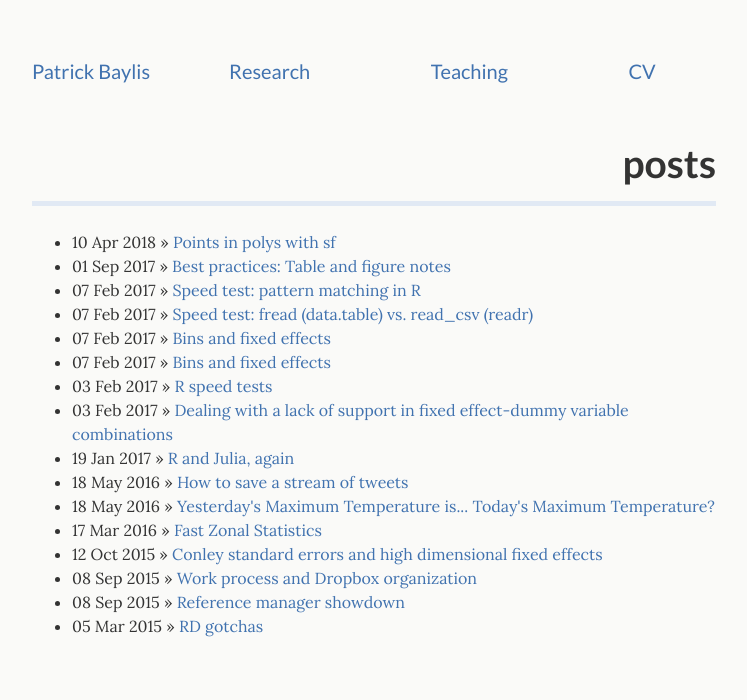
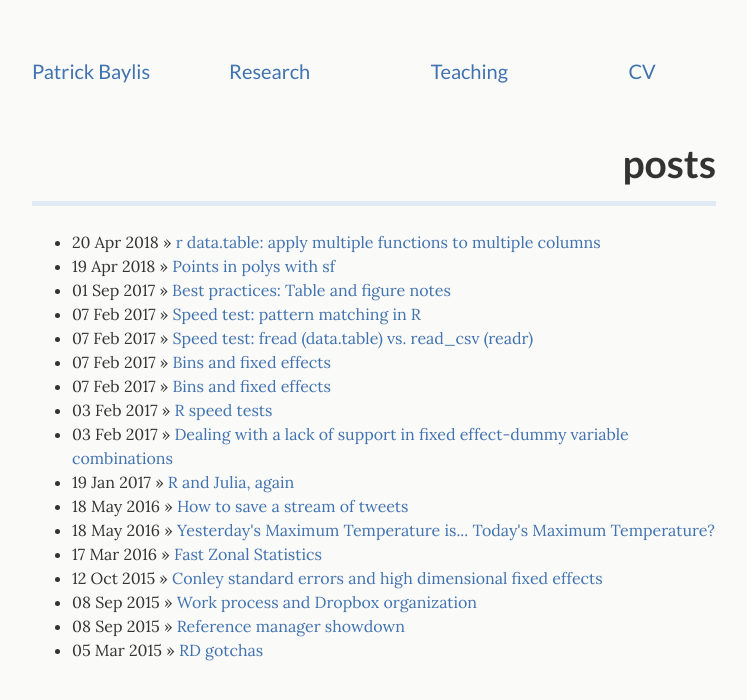
Before and after one commit to pbaylis/pbaylis.github.io, a Jekyll site: the page built from _pages/posts.md, in a window 1280 px wide. Shown: the top 700 px of the page, without its empty margins (266-1013 px from the left). Built offline with Jekyll 4.4.1, drawn with Linux system fonts in a browser that asks for light colours.

Commit message:
multiple fxn on multiple cols for data.table post

````diff
--- a/_posts/2018-04-19-points-in-polys-sf.md
+++ b/_posts/2018-04-19-points-in-polys-sf.md
@@ -1,7 +1,7 @@
 ---
 layout: post
 title:  "Points in polys with sf"
-date:   2018-04-10
+date:   2018-04-19
 categories: r sf
 ---
 
--- /dev/null
+++ b/_posts/2018-04-20-multiple-fxn-multiple-cols.md
@@ -0,0 +1,17 @@
+---
+layout: post
+title:  "r data.table: apply multiple functions to multiple columns"
+date:   2018-04-20
+categories: r data.table
+---
+
+It's wild how many times I've had to look this up.
+
+```r
+my.summary = function(x) list(mean = mean(x), median = median(x))
+DT[, as.list(unlist(lapply(.SD, my.summary))), .SDcols = c('a', 'b')]
+```
+
+N.B.: This can be slow for very large datasets -- the `as.list(unlist())` formulation is the culprit. Possible to remove that, set colnames manually, and melt for speed.
+
+[Source](https://stackoverflow.com/questions/29620783/data-table-in-r-apply-multiple-functions-to-multiple-columns)
````
